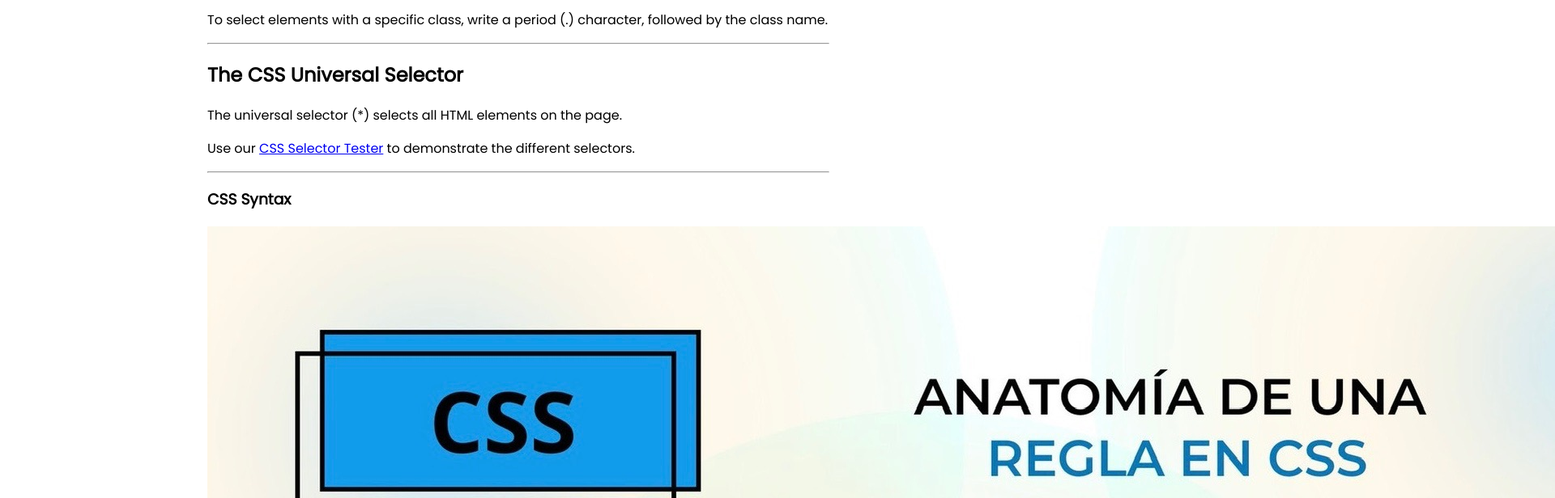
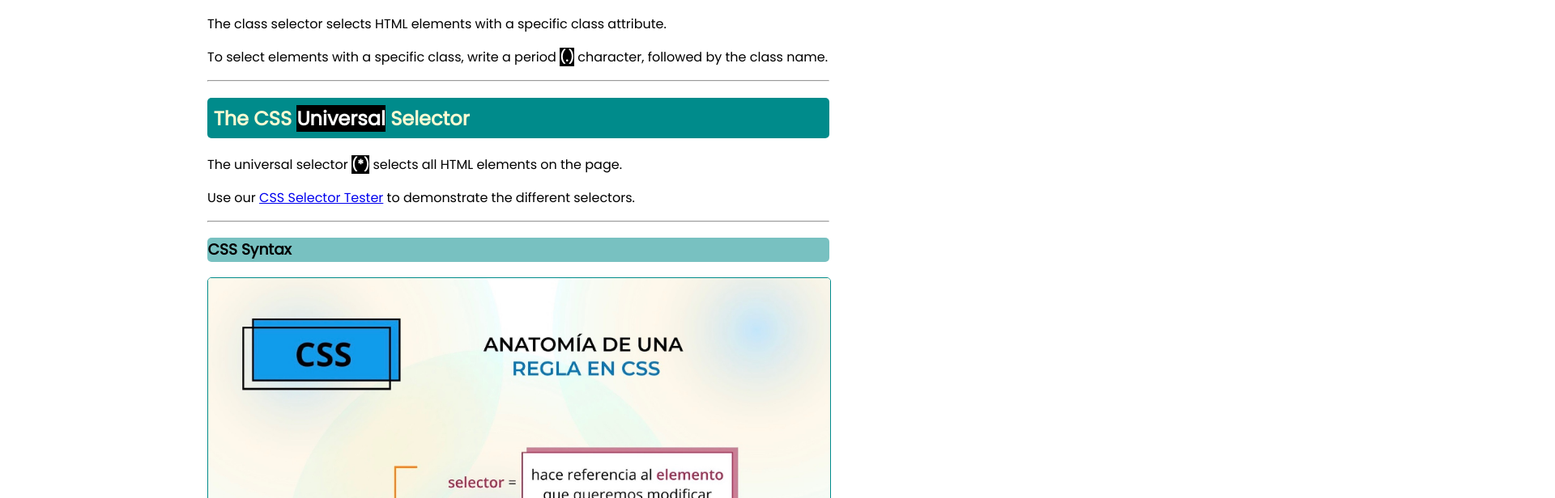
Before and after one commit to davidvazquez33/0373-A3_Selectores_CSS_VazquezDominguezDavid, a plain HTML site: page index.html in a window 1280 px wide. Shown: the part 1040-1656 px from the top of the page at 81% size, 1920 px wide, since content can reach past the window. Drawn offline with Linux system fonts and the light colour scheme.

Commit message:
reglas acabadas, falta bonus y revisar todo

```diff
--- a/css/style.css
+++ b/css/style.css
@@ -3,28 +3,71 @@
     font-family: 'Poppins', sans-serif;
 }
 
-/* 2: Estilo para body */
+/* 2: Estilo body */
 body {
     margin: 0;
     padding-left: 20%;
     padding-right: 20%;
 }
 
-/* 3: Estilo para h1 */
+/* 3: Estilo h1 */
 h1 {
     text-decoration: underline;
     color: darkcyan;
     text-align: center;
 }
 
-/* 4: Elementos con clase .selector */
+/* 4: Clase .selector */
 .selector {
     color: lightcyan;
 }
 
-/* 5: Elementos con clase .selectors */
+/* 5: Clase .selectors */
 .selectors {
     padding: 5%;
     border: solid darkcyan 1px;
     border-radius: 5px;
 }
+
+/* 6: Elementos con id #universal */
+#universal {
+    color: lightgoldenrodyellow;
+}
+
+/* 7: h2 con clase .selector y h2 con id #universal */
+h2.selector, h2#universal {
+    background-color: darkcyan;
+    padding: 1%;
+    border-radius: 5px;
+}
+
+/* 8: Span */
+span {
+    font-weight: 900;
+    background-color: black;
+    color: white;
+}
+
+/* 9: Enlaces directos de li */
+li > a {
+    text-decoration: none;
+}
+
+/* 10: h3 */
+h3 {
+    background-color: rgba(0, 139, 139, 0.529);
+    padding: 0.5px;
+    border-radius: 5px;
+}
+
+/* 11: div de #gallery */
+#gallery div {
+    width: 100%;
+}
+
+/* 12: Estilo para las fotos */
+img {
+    width: 100%;
+    border: solid darkcyan 1px;
+    border-radius: 5px;
+}
```
